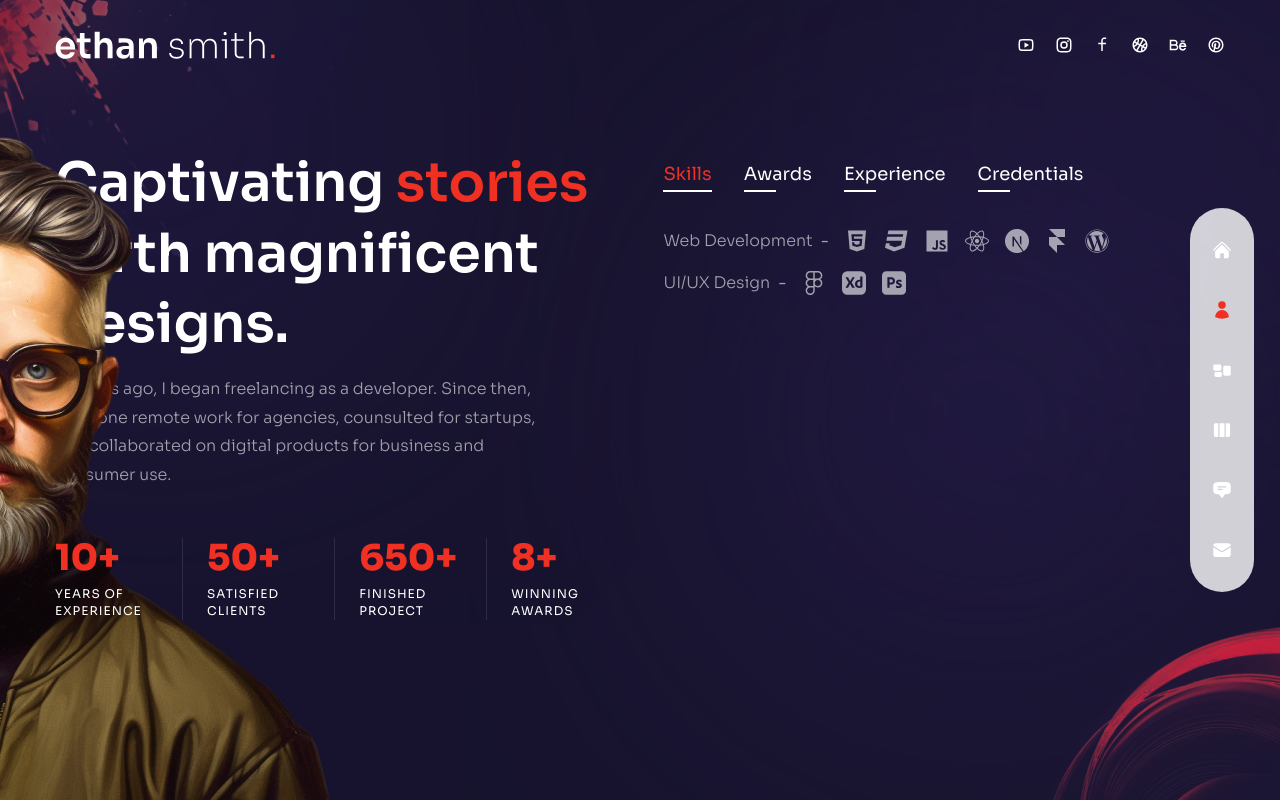
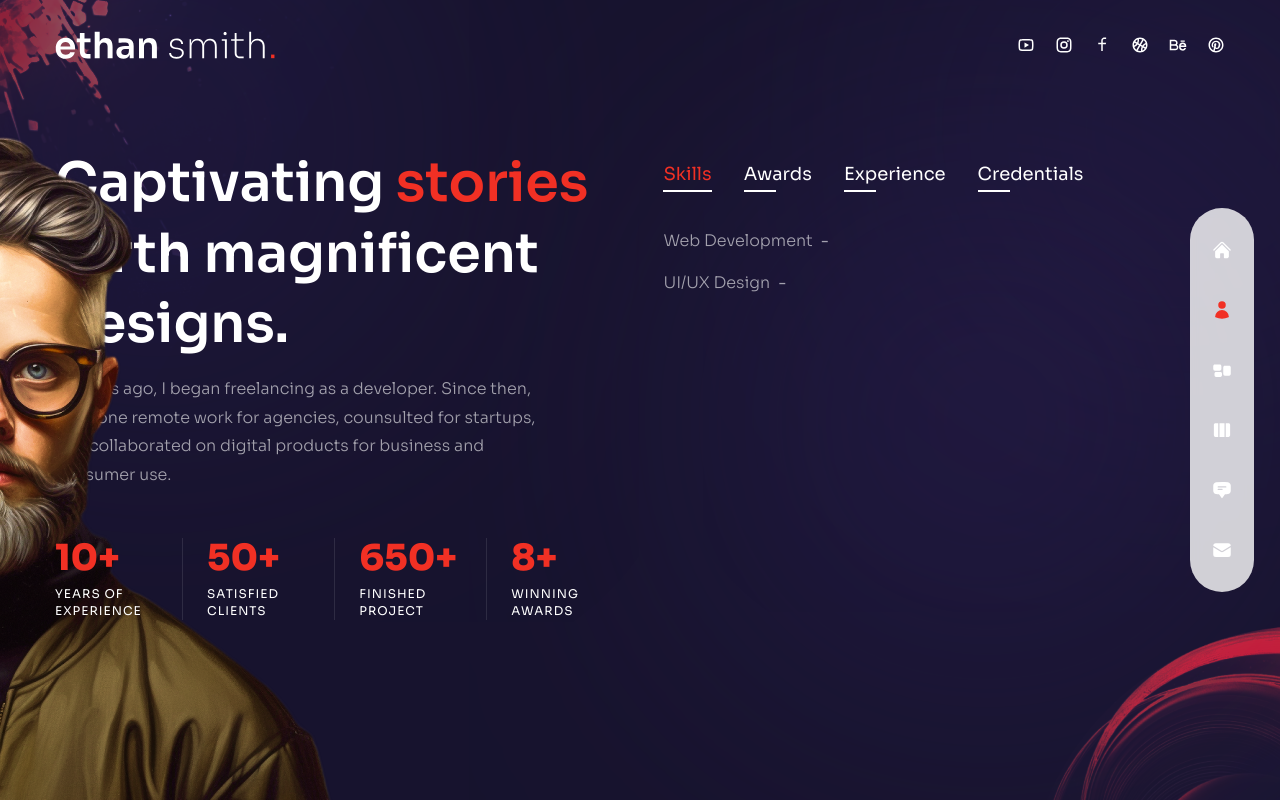
Before and after one commit to joemar-ceneza/react-portfolio, a Next.js app: page /about in a window 1280 px wide. Built offline with nearby package versions, Linux system fonts and the light colour scheme.

Commit message:
Trial mode

```diff
--- a/pages/about/index.js
+++ b/pages/about/index.js
@@ -224,13 +224,13 @@ export default function About() {
                   <div>{item.stage}</div>
                   <div className="flex gap-x-4">
                     {/* icons */}
-                    {item.icons?.map((icon, itemIndex) => {
+                    {/* {item.icons?.map((icon, itemIndex) => {
                       return (
                         <div key={itemIndex} className="text-2xl">
                           {icon}
                         </div>
                       );
-                    })}
+                    })} */}
                   </div>
                 </div>
               );
```
Also changed, not shown: .eslintrc.json.
